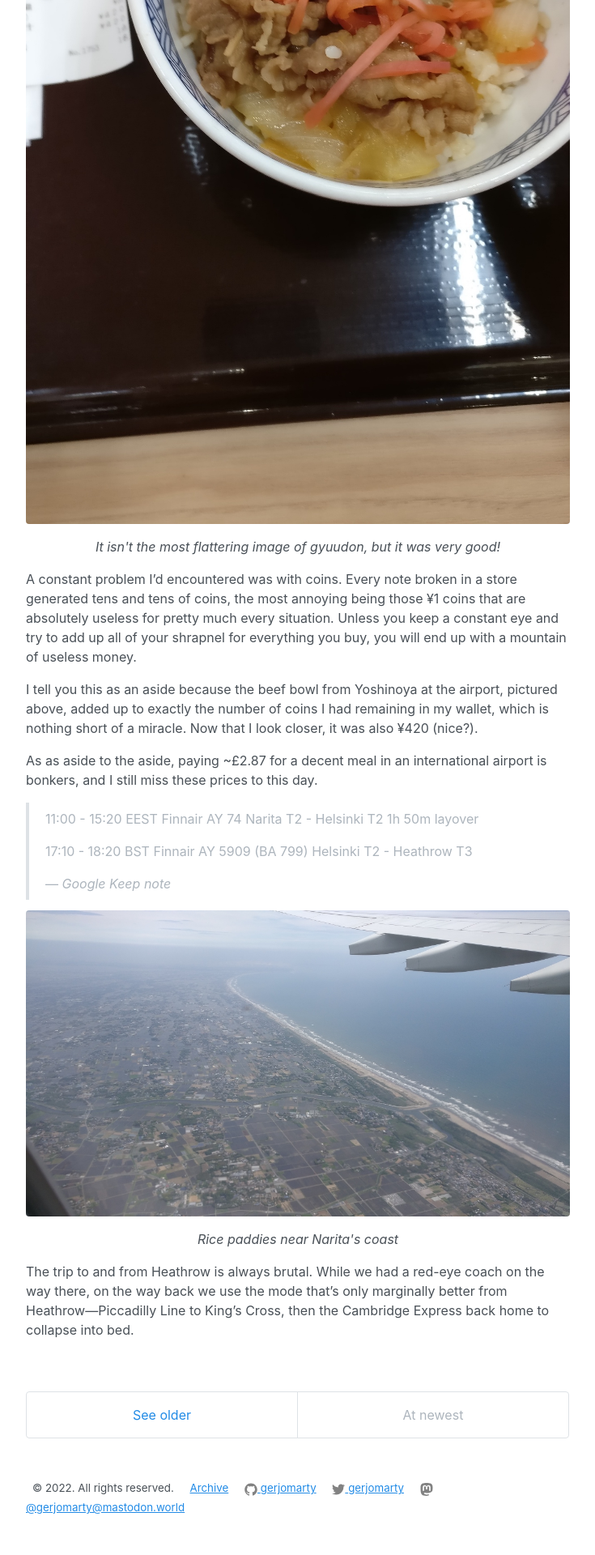
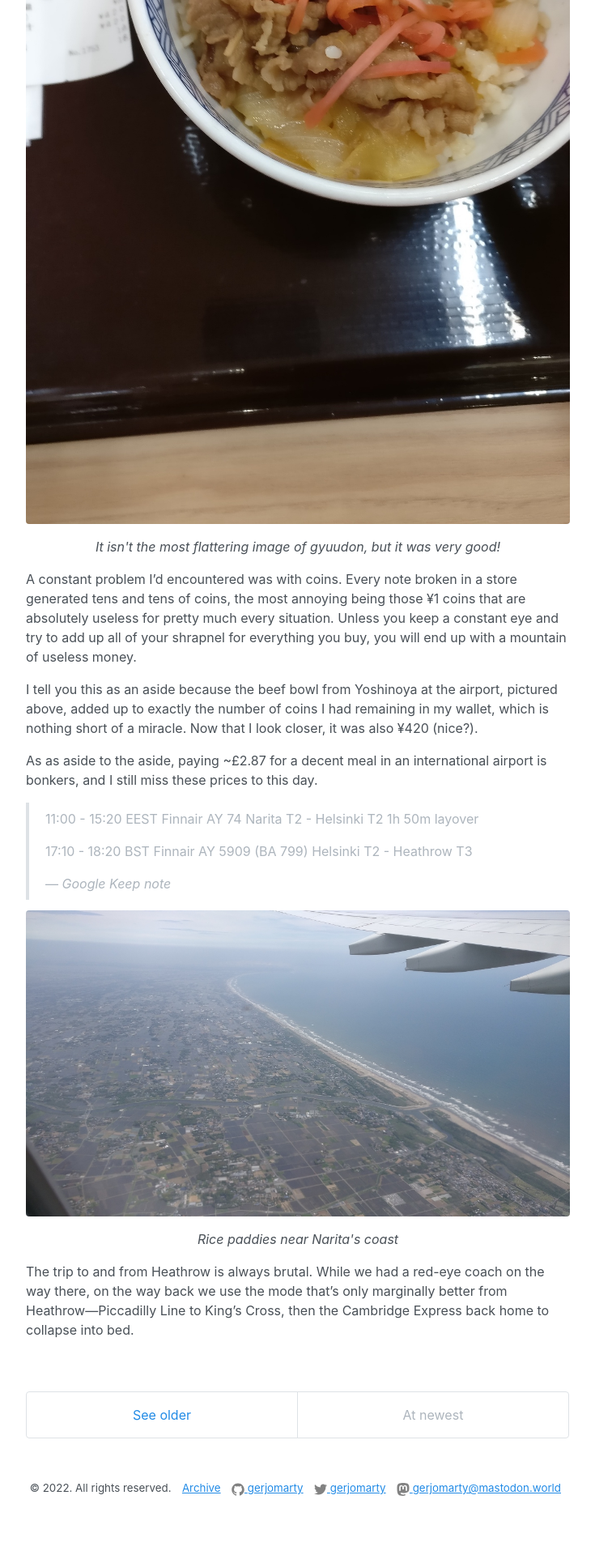
Before and after one commit to gerjomarty/gerjomarty.github.io, a Jekyll site: the page built from index.html, in a window 1280 px wide. Shown: the part 2115-4035 px from the top of the page at 81% size, without its empty margins (272-1007 px from the left). Built offline with Jekyll 4.4.1, drawn with Linux system fonts in a browser that asks for light colours; the list of posts is cut into pages by our own code; after the commit the page ends 4011 px from its top, so only the background shows below that.

Commit message:
Make socials in footer fit on one line

```diff
--- a/_layouts/default.html
+++ b/_layouts/default.html
@@ -56,7 +56,7 @@
                   <path fill="#828282" d="M11.19 12.195c2.016-.24 3.77-1.475 3.99-2.603.348-1.778.32-4.339.32-4.339 0-3.47-2.286-4.488-2.286-4.488C12.062.238 10.083.017 8.027 0h-.05C5.92.017 3.942.238 2.79.765c0 0-2.285 1.017-2.285 4.488l-.002.662c-.004.64-.007 1.35.011 2.091.083 3.394.626 6.74 3.78 7.57 1.454.383 2.703.463 3.709.408 1.823-.1 2.847-.647 2.847-.647l-.06-1.317s-1.303.41-2.767.36c-1.45-.05-2.98-.156-3.215-1.928a3.614 3.614 0 0 1-.033-.496s1.424.346 3.228.428c1.103.05 2.137-.064 3.188-.189zm1.613-2.47H11.13v-4.08c0-.859-.364-1.295-1.091-1.295-.804 0-1.207.517-1.207 1.541v2.233H7.168V5.89c0-1.024-.403-1.541-1.207-1.541-.727 0-1.091.436-1.091 1.296v4.079H3.197V5.522c0-.859.22-1.541.66-2.046.456-.505 1.052-.764 1.793-.764.856 0 1.504.328 1.933.983L8 4.39l.417-.695c.429-.655 1.077-.983 1.934-.983.74 0 1.336.259 1.791.764.442.505.661 1.187.661 2.046v4.203z"/>
                 </svg>
               </span>
-              @{{ site.author.mastodon.username }}@{{ site.author.mastodon.hostname }}</a>
+              {{ site.author.mastodon.username }}@{{ site.author.mastodon.hostname }}</a>
           </small>
         {% endif %}
       </footer>
--- a/_sass/_footer.scss
+++ b/_sass/_footer.scss
@@ -9,6 +9,6 @@
 
 footer {
   small {
-    margin: 0 0.5rem;
+    margin: 0 0.3rem;
   }
 }
```
